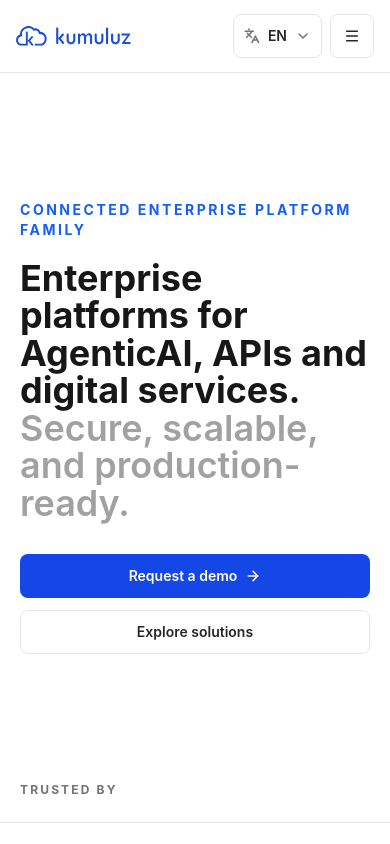
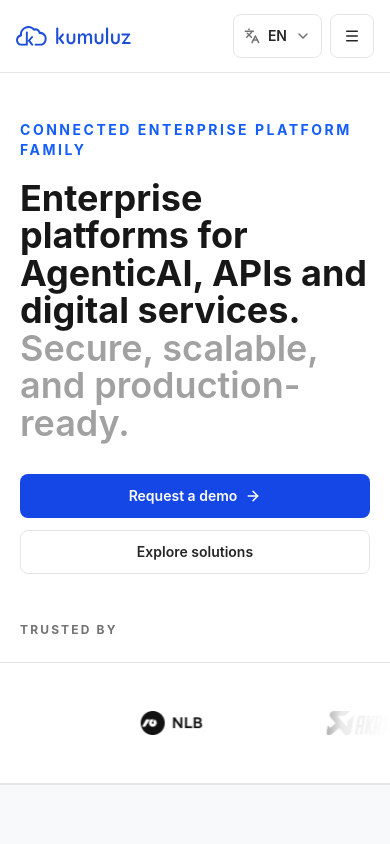
Before and after one commit to kumuluz/kumuluz.com, a Next.js app: page /en/ in a window 390 px wide. Shown: the top 844 px of the page. Built offline with nearby package versions, Linux system fonts and the light colour scheme.

Commit message:
fix: hero mobile padding

```diff
--- a/src/views/landing/sections/hero.tsx
+++ b/src/views/landing/sections/hero.tsx
@@ -14,7 +14,7 @@
     <div className="relative isolate overflow-hidden">
       <LandingBackground />
       <section className="relative px-5 pt-18 sm:px-6 lg:px-0">
-        <div className="mx-auto grid max-w-[120rem] sm:items-center lg:items-end gap-8 py-32 lg:border-l lg:border-neutral-200 lg:gap-8 lg:px-28 lg:min-h-[calc(100svh-16rem)] xl:px-36">
+        <div className="mx-auto grid max-w-[120rem] sm:items-center lg:items-end gap-8 py-12 lg:py-32 lg:border-l lg:border-neutral-200 lg:gap-8 lg:px-28 lg:min-h-[calc(100svh-16rem)] xl:px-36">
           <RevealGroup className="w-full max-w-[680px] lg:max-w-[760px] xl:max-w-[820px]">
             <RevealItem>
               <p className="text-sm font-bold uppercase tracking-[0.18em] text-accent-600">
```
